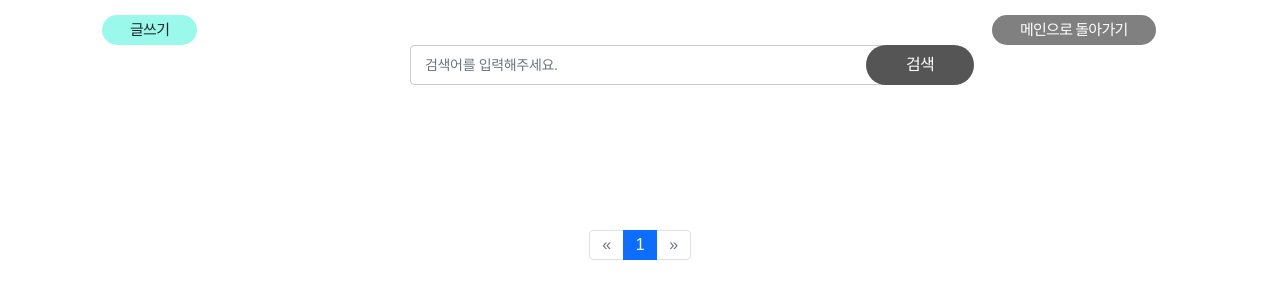
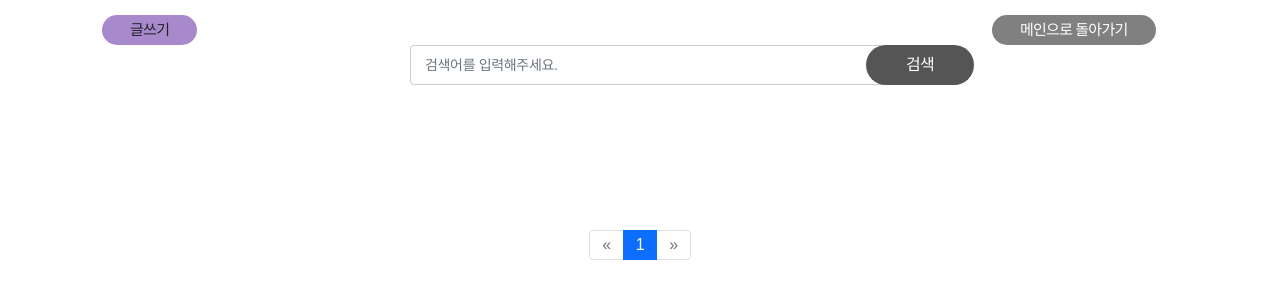
Before and after one commit to ljy9969/WebTeamProject, a Django app: page /bbs/ in a window 1280 px wide. Shown: the part 334-619 px from the top of the page. Run offline with Django 3.2, Linux system fonts and the light colour scheme; data that the repository does not hold is empty; some libraries are stand-ins or nearby versions.

Commit message:
complete project

```diff
--- a/static/main/js/coronaNum.js
+++ b/static/main/js/coronaNum.js
@@ -32,7 +32,7 @@ $(function () {
 
             console.log(nums, cNum1, cNum2, coronaNum)
 
-            $('#coronaNum').text((coronaNum.toString().replace(/\B(?<!\.\d*)(?=(\d{3})+(?!\d))/g, ",")) + "명")
+            $('#coronaNum').text((Math.abs(coronaNum).toString().replace(/\B(?<!\.\d*)(?=(\d{3})+(?!\d))/g, ",")) + "명")
         },
         error: function() {
             alert('Open API(확진자 현황)가 끌려오지 않습니다!')
--- a/static/probbs/css/style.css
+++ b/static/probbs/css/style.css
@@ -104,7 +104,7 @@ section.notice {
   padding: 0 13px;
   font-size: 15px;
   font-weight: 400;
-  background: #56f5df96;
+  background: #a889cb;
   text-align: center;
   white-space: nowrap;
   vertical-align: middle;
```
